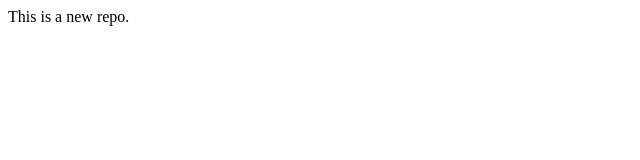
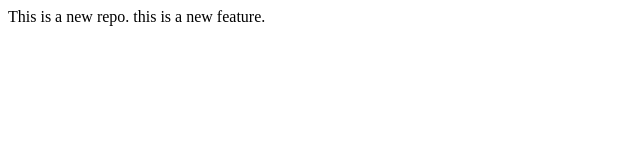
Before and after one commit to Kholakhalid012/LocalRepo, a plain HTML site: page index.html in a window 1280 px wide. Shown: the whole page, without its empty margins (0-640 px from the left). Drawn offline with Linux system fonts and the light colour scheme.

Commit message:
New feature added

```diff
--- a/index.html
+++ b/index.html
@@ -1,4 +1,5 @@
 <p>
     This is a new repo.
+    this is  a new feature.
 
 </p>
```
